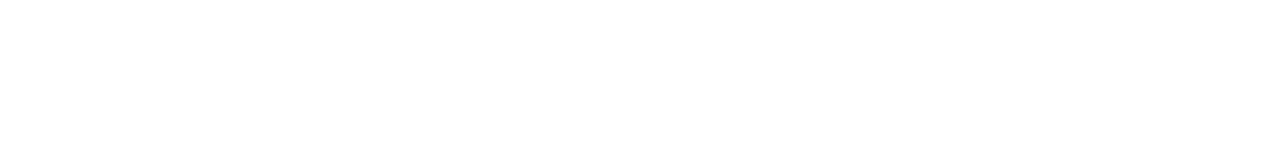
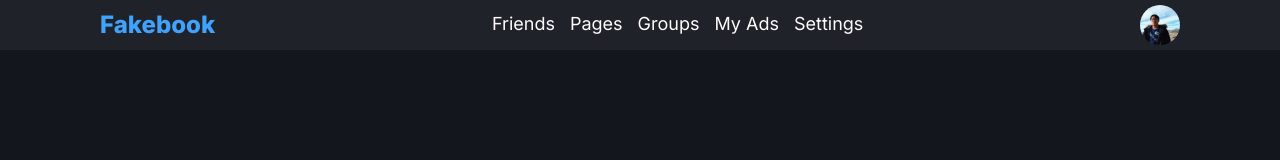
Before and after one commit to tamanchichan/fakebook, a plain HTML site: page index.html in a window 1280 px wide. Drawn offline with Linux system fonts and the light colour scheme.

Commit message:
header created

```diff
--- a/assets/style/index.css
+++ b/assets/style/index.css
@@ -1,7 +1,69 @@
 @import url('./reset.css');
+
+:root {
+  --body-bg-color: #14161d;
+  --header-bg-color: #1f2229;
+  --header-menu-color: #fcfcfc;
+  --header-menu-color-hover: #52abff;
+  --header-title-color: #3fa2ff;
+}
+
+/* html */
+body {
+  background-color: var(--body-bg-color);
+}
 
 /* class */
 .container {
   margin-inline: auto;
   width: min(100% - 30px, 1080px);
 }
+
+.flex {display: flex;}
+
+.header-menu {font-size: 0px;}
+
+.header-title {font-size: 0px;}
+
+.user {font-size: 0px;}
+
+/* header */
+header {
+  background-color: var(--header-bg-color);
+  height: 50px;
+  line-height: 50px;
+}
+
+header .flex {
+  justify-content: space-between;
+}
+
+header .header-title h1 {
+  color: var(--header-title-color);
+  font-size: 24px;
+}
+
+header .header-menu nav li {
+  color: var(--header-menu-color);
+  cursor: pointer;
+  display: inline;
+  font-size: 18px;
+  transition: all 0.25s ease-in-out;
+}
+
+header .header-menu nav li + li {
+  margin-left: 15px;
+}
+
+header .header-menu nav li:hover {
+  color: var(--header-menu-color-hover);
+}
+
+header .user img {
+  border-radius: 100%;
+  cursor: pointer;
+  height: 40px;
+  margin: 5px 0px;
+  width: 40px;
+}
+/* main */
--- a/index.html
+++ b/index.html
@@ -16,7 +16,27 @@
     <title></title>
   </head>
   <body>
-    <header><div class='container'></div></header>
+    <header>
+      <div class='container flex'>
+        <div class='header-title'>
+          <h1>Fakebook</h1>
+        </div>
+        <div class='header-menu'>
+          <nav>
+            <ul>
+              <li>Friends</li>
+              <li>Pages</li>
+              <li>Groups</li>
+              <li>My Ads</li>
+              <li>Settings</li>
+            </ul>
+          </nav>
+        </div>
+        <div class='user'>
+          <img src='./assets/image/user.jpg'>
+        </div>
+      </div>
+    </header>
     <main><div class='container'></div></main>
     <footer><div class='container'></div></footer>
   </body>
```
Also changed, not shown: assets/image/user.jpg (added).
